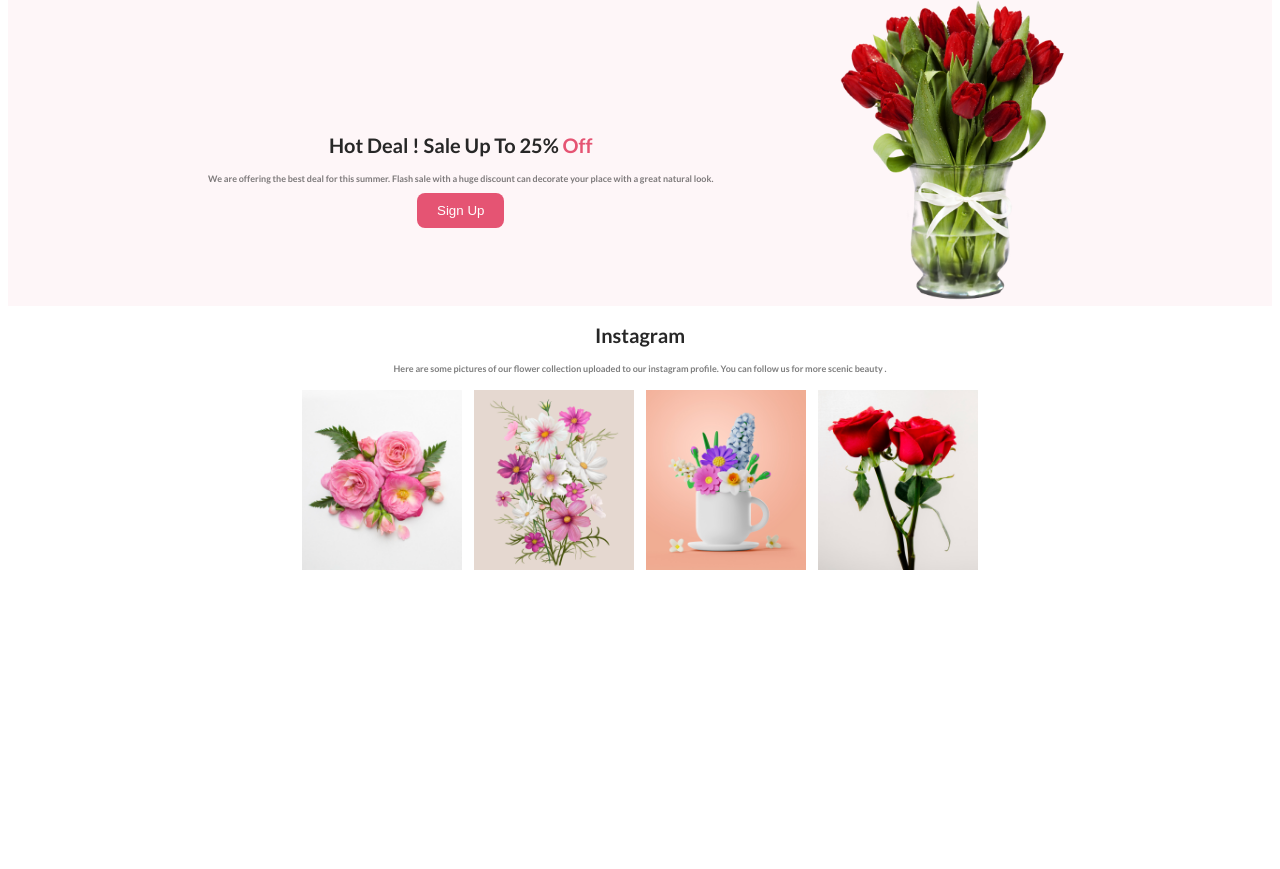
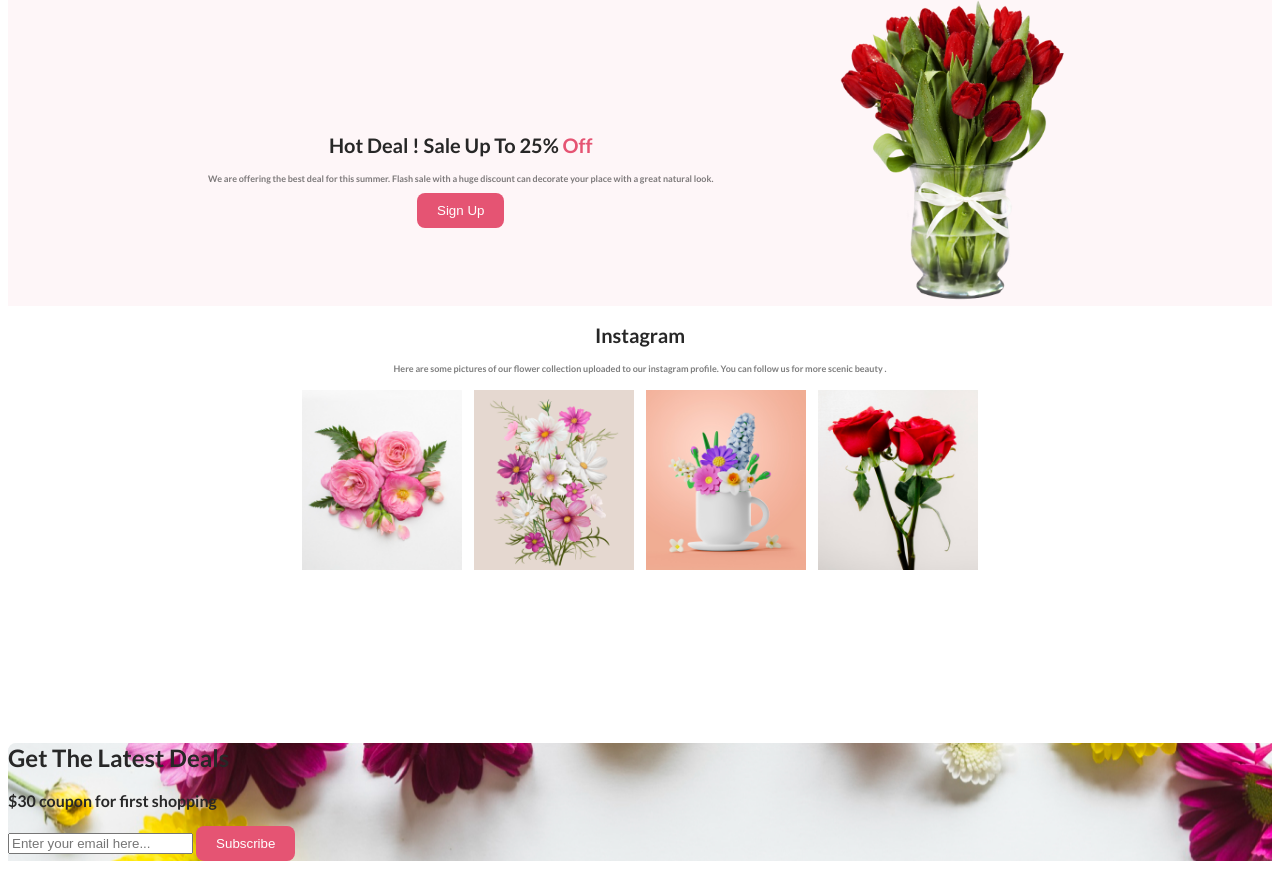
Before and after one commit to sumaiyajahan2023/my-flower-shop-assignment, a plain HTML site: page index.html in a window 1280 px wide. Shown: the part 412-1281 px from the top of the page. Before the commit the page ends 1143 px from the top, so only its background shows below. Drawn offline with Linux system fonts and the light colour scheme.

Commit message:
Deals added

```diff
--- a/index.html
+++ b/index.html
@@ -43,6 +43,16 @@
                 <img src="Flower Asset/Rectangle 6.png" alt="" class="images">
             </figure>
         </section>
+        <section class="deals">
+            <div class="deal-description">
+                <h1 class="deal-title">Get The Latest Deals</h1>
+                <p class="deal-para">$30 coupon for first shopping</p>
+            </div>
+            <form action="" class="deal-form">
+                <input type="email" name="" id="" placeholder="Enter your email here...">
+                <input type="submit" value="Subscribe" class="primary-btn">
+            </form>
+        </section>
     </main>
     <footer></footer>
 </body>
--- a/styles/style.css
+++ b/styles/style.css
@@ -92,3 +92,13 @@ span{
     width: 160px;
     height: 180px;
 }
+
+/* Deal styles */
+.deals{
+    background-image: url('../Image/Rectangle\ 9.png');
+}
+.deal-description{}
+.deal-title{}
+.deal-para{}
+.deal-form{
+}
```
Also changed, not shown: Image/Rectangle 9.png (added).
